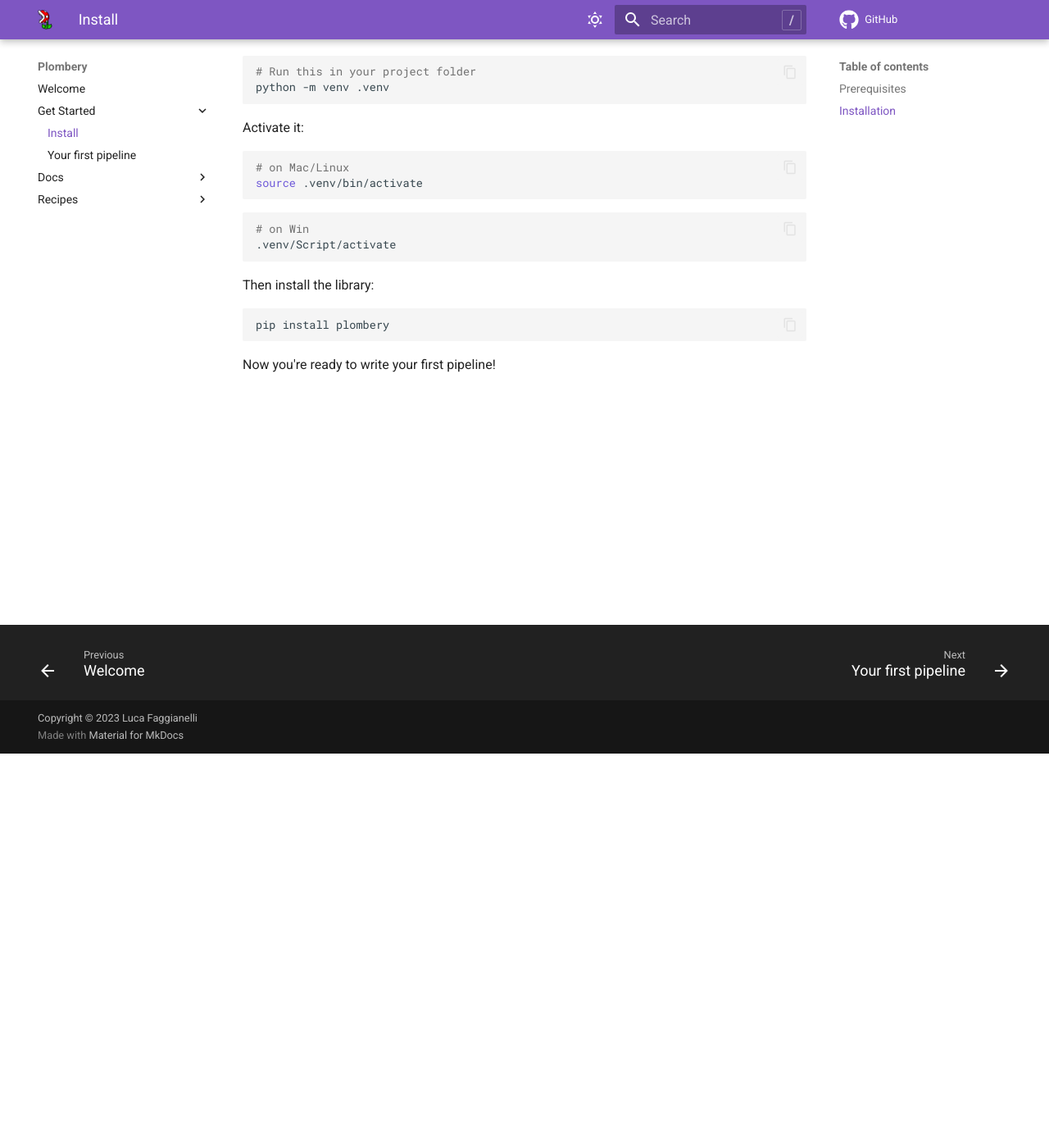
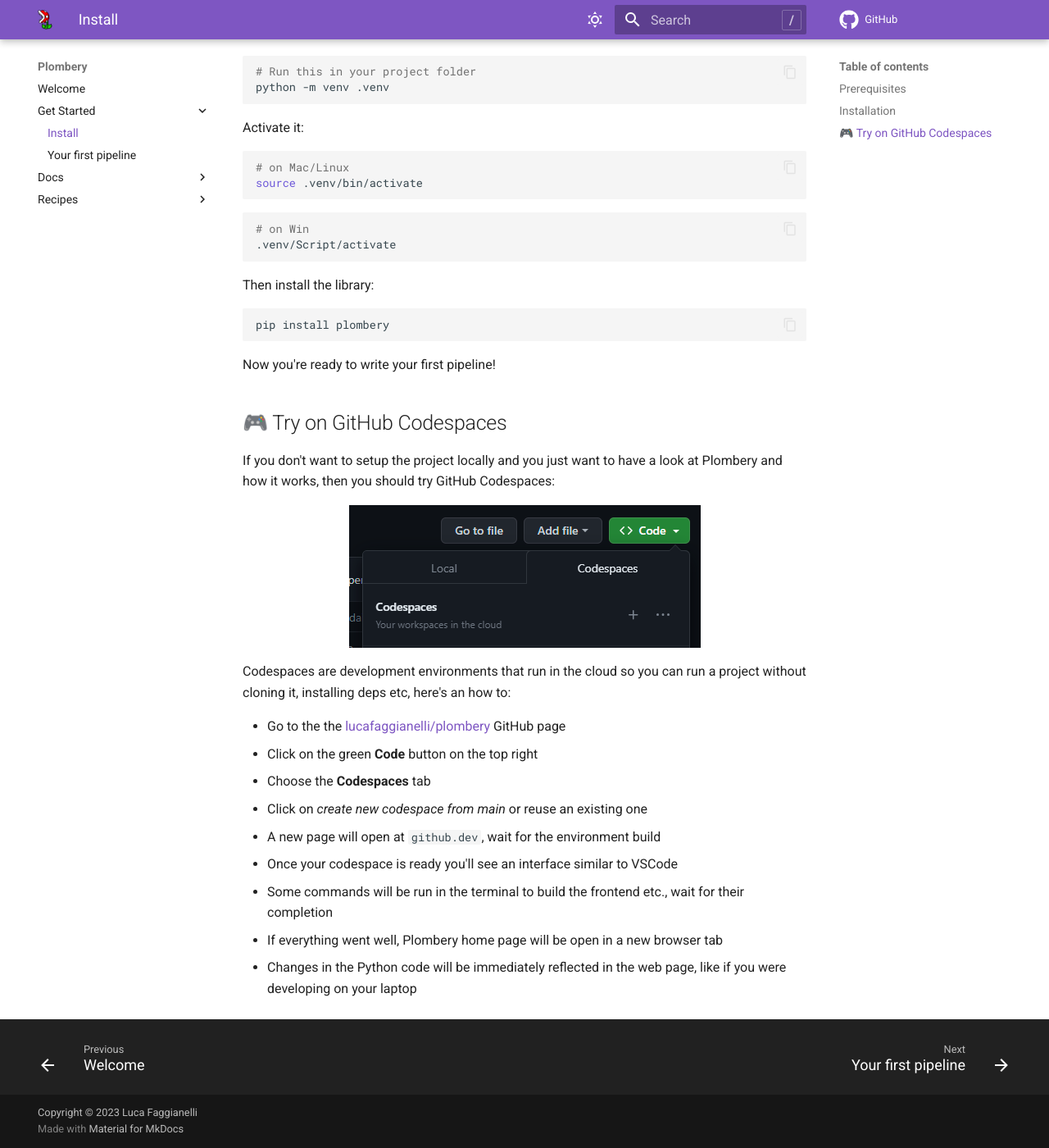
Before and after one commit to lucafaggianelli/plombery, an MkDocs documentation site: the page built from docs/get-started.md, in a window 1280 px wide and 1400 px high, scrolled down 481 px. Shown: the whole window at 82% size. Built offline with MkDocs 1.6.1 and Material for MkDocs 9.7.7, drawn with Linux system fonts in a browser that asks for light colours; comment, search, counter and statistics services are not loaded.

Commit message:
Add codespaces config (close #182)
* Add uvicorn in examples requirements

* Create devcontainer.json

* fix .devcontainer folder name

* fix json format

* fix workspace folder name

* remove uvicorn from examples req

* change start command

* remove workspace dirs

* fix path

* build custom docker image

* update dockerfile

* allow all origins by default

* change input form

* Derive correct WebSocket scheme from the HTTP URL

* fix ws scheme

* add codespaces docs

* fix pythonpath env var

* use run.sh as entrypoint

* update readme

````diff
--- a/docs/get-started.md
+++ b/docs/get-started.md
@@ -20,6 +20,7 @@
 ```
 
 Activate it:
+
 ```bash
 # on Mac/Linux
 source .venv/bin/activate
@@ -37,3 +38,27 @@
 ```
 
 Now you're ready to write your first pipeline!
+
+## 🎮 Try on GitHub Codespaces
+
+If you don't want to setup the project locally and you just want to have a look at
+Plombery and how it works, then you should try GitHub Codespaces:
+
+<figure align="center">
+  <img src="https://github.com/lucafaggianelli/plombery/raw/main/docs/assets/images/codespaces.png" alt="Get Started on Codespaces">
+</figure>
+
+Codespaces are development environments that run in the cloud so you
+can run a project without cloning it, installing deps etc, here's an how
+to:
+
+- Go to the the [lucafaggianelli/plombery](https://github.com/lucafaggianelli/plombery) GitHub page
+- Click on the green **Code** button on the top right
+- Choose the **Codespaces** tab
+- Click on *create new codespace from main* or reuse an existing one
+- A new page will open at `github.dev`, wait for the environment build
+- Once your codespace is ready you'll see an interface similar to VSCode
+- Some commands will be run in the terminal to build the frontend etc., wait for their completion
+- If everything went well, Plombery home page will be open in a new browser tab
+- Changes in the Python code will be immediately reflected in the web page, like if you were developing
+  on your laptop
````
Also changed, not shown: CHANGELOG.md (+4 -0 lines), README.md (+24 -0 lines), docs/assets/images/codespaces.png (added), 8 other files.
